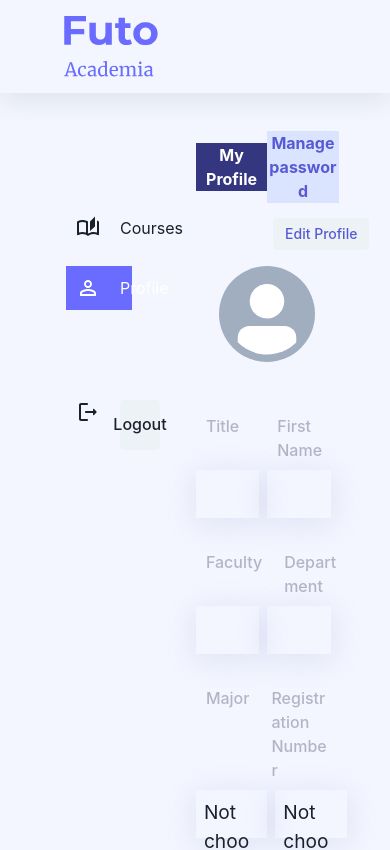
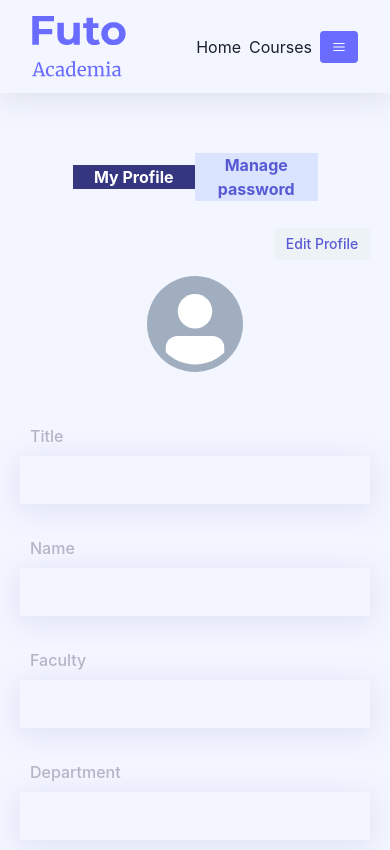
Before and after one commit to vicradon/futo-academia, a React (Vite) app: page /profile in a window 390 px wide. Shown: the top 850 px of the page. Built offline with nearby package versions, Linux system fonts and the light colour scheme; no server answers; sample sign-in values are in the browser's storage.

Commit message:
Modified profile page for better mobile view

```diff
--- a/src/components/Navbar.tsx
+++ b/src/components/Navbar.tsx
@@ -1,8 +1,10 @@
-import { Container, Flex, Image } from "@chakra-ui/react";
+import { Box, Button, Container, Flex, Image, Menu, MenuButton, MenuItem, MenuList, Spacer, Text } from "@chakra-ui/react";
 import Logo from "./Logo";
 import Bell from "../assets/icons/bell.png";
 import { useUser } from "../hooks/useUser";
 import { useEffect, useState } from "react";
+import { HamburgerIcon } from "@chakra-ui/icons";
+import { NavLink } from "react-router-dom";
 
 interface NavbarProps {
 	bgColor: string;
@@ -15,6 +17,13 @@ export default function Navbar({ bgColor }: NavbarProps) {
 	  setUserData(user)
 	}, [user.isLoading])
 
+	const handleLogout = () => {
+		sessionStorage.clear();
+		localStorage.clear();
+
+		window.location.href = "/";
+	};
+
 
 	return (
 		<Container
@@ -26,11 +35,45 @@ export default function Navbar({ bgColor }: NavbarProps) {
 				boxShadow: "rgba(149, 157, 165, 0.2) 0px 8px 24px",
 			}}
 		>
-			<Flex paddingY={"1rem"} paddingX={"3rem"} justifyContent={"space-between"} alignItems={"center"}>
+			<Flex paddingY={"1rem"} paddingX={"1rem"} justifyContent={"space-between"} alignItems={"center"}>
 				<Logo />
+				<Spacer />
+
 				<Flex display={{ base: "none", md: "flex" }} columnGap={2}>
 					<Image src={Bell} boxSize="35px" />
-					<Image src={userData.photo_url} objectFit="cover" boxSize="35px" borderRadius={"50px"}/>
+					<Image src={userData.photo_url} objectFit="cover" boxSize="35px" borderRadius={"50px"} />
+				</Flex>
+
+				<Flex alignItems={"center"} columnGap={2}>
+					<Flex display={{ base: "flex", md: "none" }} columnGap={2}>
+						<Text>Home</Text>
+						<Text>Courses</Text>
+					</Flex>
+
+					<Box gridArea={"faculty"} display={{ base: "flex", md: "none" }}>
+						<Menu>
+							<MenuButton
+								size={{ base: "sm", sm: "sm" }}
+								variant={"solid"}
+								colorScheme={"brand"}
+								color={"white"}
+								as={Button}
+							>
+								<HamburgerIcon />
+							</MenuButton>
+							<MenuList>
+								<MenuItem justifyContent={"center"} borderBottomWidth={"1"} as={NavLink} to="/profile">
+									Profile
+								</MenuItem>
+								<MenuItem justifyContent={"center"} >
+									Notification
+								</MenuItem>
+								<MenuItem justifyContent={"center"} onClick={handleLogout} >
+									Logout
+								</MenuItem>
+							</MenuList>
+						</Menu>
+					</Box>
 				</Flex>
 			</Flex>
 		</Container>
--- a/src/layout/Sidebar.tsx
+++ b/src/layout/Sidebar.tsx
@@ -44,7 +44,7 @@ const Sidebar = () => {
 	};
 
 	return (
-		<Box w="25vw" p="4" ml={"50px"}>
+		<Box  p="30px" display={{base: "none", md: "block"}} >
 			<Stack flexDir="row" justify="center" mb="20" textAlign={"center"}>
 				<Text fontWeight="bold" fontSize="30px" color={"#696CFF"} textAlign={"center"} textTransform={"capitalize"}>
 					{user?.name}
--- a/src/layout/UserProfile.tsx
+++ b/src/layout/UserProfile.tsx
@@ -13,7 +13,7 @@ export default function UserProfile() {
 			<Navbar bgColor="#F3F6FF" />
 			<Flex gap={"2vw"} paddingTop={"110px"}>
 				<Sidebar />
-				<Box display={"flex"} flexDir={"column"} my={8} w="100%" sx={{ marginRight: "50px" }} p={"10px"}>
+				<Box display={"flex"} flexDir={"column"} my={8} w="100%" p={"20px"}>
 						<Center width={"70%"} maxWidth={"700px"} alignSelf={"center"} height={"30px"} justifyContent={"space-around"} textAlign={"center"}>
 							<Heading
 								as={NavLink}
--- a/src/pages/Profile/Profile.tsx
+++ b/src/pages/Profile/Profile.tsx
@@ -142,20 +142,15 @@ export default function Profile() {
 			</Center>
 			<form onSubmit={handleProfileUpdate}>
 			<Flex justifyContent="center" alignItems="start" height="100vh">
-				<div style={{ width: "70%" }}>
+				<div style={{ width: "100%" }}>
+					<Flex width={"100%"} mt={"8"} flexDir={{base: "column", md: "column", lg: "row"}}>
 						<FormControl>
-						<Flex width="100%" mt="8">
-							<FormLabel width="50%" pl={"10px"}>
+							<FormLabel width={"100%"} pl={"10px"}>
 								Title
 							</FormLabel>
-							<FormLabel width="50%" pl={"10px"}>
-								First Name
-							</FormLabel>
-						</Flex>
-						<Flex width="100%" mb="8">
 							{!edit ?
 							<Text
-								width="50%"
+								width={"100%"}
 								mr="2"
 								fontSize={'1.2rem'}
 								p={2}
@@ -165,7 +160,7 @@ export default function Profile() {
 							</Text>
 							:
 							<Input
-								width="50%"
+								width={"100%"}
 								mr="2"
 								placeholder={formData.title}
 								name="title"
@@ -173,9 +168,14 @@ export default function Profile() {
 								onChange={handleChange}
 								sx={{ boxShadow: "0px 5px 28.5px 1.5px #9598C833", borderRadius: 0, height: "3rem" }}
 							/>}
+						</FormControl>
+						<FormControl>
+							<FormLabel width={"100%"} pl={"10px"} mt={{base: "8", lg: "0"}}>
+								Name
+							</FormLabel>
 							{!edit ?
 							<Text
-								width="50%"
+								width={"100%"}
 								mr="2"
 								fontSize={'1.2rem'}
 								p={2}
@@ -185,7 +185,7 @@ export default function Profile() {
 							</Text>
 							:
 							<Input
-								width="50%"
+								width={"100%"}
 								ml="2"
 								placeholder={formData.name}
 								name="name"
@@ -194,20 +194,16 @@ export default function Profile() {
 								sx={{ boxShadow: "0px 5px 28.5px 1.5px #9598C833", borderRadius: 0, height: "3rem" }}
 							/>
 						}
+						</FormControl>
 					</Flex>
-
-						<Flex width="100%" mt="8">
-							<FormLabel width="50%" pl={"10px"}>
+					<Flex width={"100%"} mt={"8"} flexDir={{base: "column", md: "column", lg: "row"}}>
+						<FormControl>
+							<FormLabel width={"100%"} pl={"10px"}>
 								Faculty
 							</FormLabel>
-							<FormLabel width="50%" pl={"10px"}>
-								Department
-							</FormLabel>
-						</Flex>
-						<Flex width="100%" mb="8" justifyContent={"space-between"}>
 							{!edit ?
 							<Text
-								width="50%"
+								width={"100%"}
 								mr="2"
 								fontSize={'1.2rem'}
 								p={2}
@@ -216,7 +212,7 @@ export default function Profile() {
 								{formData.faculty}
 							</Text>
 							:
-							<Select width="48%" name="faculty" required onChange={handleChange} defaultValue={formData.faculty} >
+							<Select width="100%" name="faculty" required onChange={handleChange} defaultValue={formData.faculty} >
 								<option value="SAAT">SAAT - School of Agriculture And Agricultural Technology</option>
 								<option value="SBMS">SBMS - School of Basic Medical Science</option>
 								<option value="SEET">SEET - School of Engineering and Engineering Technology</option>
@@ -230,9 +226,14 @@ export default function Profile() {
 								<option value="SPGS">SPGS - School of Postgraduate Studies</option>
 							</Select>
 							}
+						</FormControl>
+						<FormControl>
+							<FormLabel width={"100%"} pl={"10px"} mt={{base: "8", lg: "0"}}>
+								Department
+							</FormLabel>
 							{!edit ?
 							<Text
-								width="50%"
+								width={"100%"}
 								mr="2"
 								fontSize={'1.2rem'}
 								p={2}
@@ -242,11 +243,11 @@ export default function Profile() {
 							</Text>
 							:
 							!formData.faculty ?
-								<Select name="department" width={"48%"} defaultValue={formData.department} required onChange={handleChange}>
+								<Select name="department" width={"100%"} defaultValue={formData.department} required onChange={handleChange}>
 								</Select>
 							:
 							formData.faculty === "SAAT" ?
-								<Select name="department" width={"48%"} defaultValue={formData.department} required onChange={handleChange}>
+								<Select name="department" width={"100%"} defaultValue={formData.department} required onChange={handleChange}>
 									<option value="AGE">AGE - Agricultural Extension</option>
 									<option value="AGR">AGR - Agricultural Economics</option>
 									<option value="AST">AST - Animal Science and Technology</option>
@@ -257,7 +258,7 @@ export default function Profile() {
 								</Select>
 							:
 							formData.faculty === "SBMS" ?
-								<Select name="department" width={"48%"} defaultValue={formData.department} required onChange={handleChange}>
+								<Select name="department" width={"100%"} defaultValue={formData.department} required onChange={handleChange}>
 									<option value="ANA">ANA - Anatomy</option>
 									<option value="BCB">BCB - Biochemistry</option>
 									<option value="CMM">CMM - Community Health</option>
@@ -274,7 +275,7 @@ export default function Profile() {
 								</Select>
 							:
 							formData.faculty === "SEET" ?
-								<Select name="department" width={"48%"} defaultValue={formData.department} required onChange={handleChange}>
+								<Select name="department" width={"100%"} defaultValue={formData.department} required onChange={handleChange}>
 									<option value="ABE">ABE - Agricultural and Bioresources Engineering</option>
 									<option value="BME">BME - Biomedical Engineering</option>
 									<option value="CHE">CHE - Chemical Engineering</option>
@@ -287,7 +288,7 @@ export default function Profile() {
 								</Select>
 							:
 							formData.faculty === "SESET" ?
-								<Select name="department" width={"48%"} defaultValue={formData.department} required onChange={handleChange}>
+								<Select name="department" width={"100%"} defaultValue={formData.department} required onChange={handleChange}>
 									<option value="CME">CME - Department of Computer Engineering</option>
 									<option value="EPE">EPE - Department of Electrical (Power Systems) Engineering</option>
 									<option value="ELE">ELE - Department of Electronics Engineering</option>
@@ -297,7 +298,7 @@ export default function Profile() {
 								</Select>
 							:
 							formData.faculty === "SICT" ?
-								<Select name="department" width={"48%"} defaultValue={formData.department} required onChange={handleChange}>
+								<Select name="department" width={"100%"} defaultValue={formData.department} required onChange={handleChange}>
 									<option value="CSC">CSC - Computer Science</option>
 									<option value="CYB">CYB - Cyber Security</option>
 									<option value="IFT">IFT - Information Technology</option>
@@ -305,7 +306,7 @@ export default function Profile() {
 								</Select>
 							:
 							formData.faculty === "SLIT" ?
-								<Select name="department" width={"48%"} defaultValue={formData.department} required onChange={handleChange}>
+								<Select name="department" width={"100%"} defaultValue={formData.department} required onChange={handleChange}>
 									<option value="EIN">EIN - Entrepreneurship and Innovation</option>
 									<option value="LTT">LTT - Logistics and Transport Technology</option>
 									<option value="MTL">MTL - Maritime Technology and Logistics</option>
@@ -314,7 +315,7 @@ export default function Profile() {
 								</Select>
 							:
 							formData.faculty === "SOBS" ?
-								<Select name="department" width={"48%"} defaultValue={formData.department} required onChange={handleChange}>
+								<Select name="department" width={"100%"} defaultValue={formData.department} required onChange={handleChange}>
 									<option value="BCB">BCB - Biochemistry</option>
 									<option value="BIO">BIO - Biology</option>
 									<option value="BTY">BTY - Biotechnology</option>
@@ -323,7 +324,7 @@ export default function Profile() {
 								</Select>
 							:
 							formData.faculty === "SOES" ?
-								<Select name="department" width={"48%"} defaultValue={formData.department} required onChange={handleChange}>
+								<Select name="department" width={"100%"} defaultValue={formData.department} required onChange={handleChange}>
 									<option value="ARC">ARC - Architecture</option>
 									<option value="BLD">BLD - Building Technology</option>
 									<option value="EVM">EVM - Environmental Management</option>
@@ -333,7 +334,7 @@ export default function Profile() {
 								</Select>
 							:
 							formData.faculty === "SOHT" ?
-								<Select name="department" width={"48%"} defaultValue={formData.department} required onChange={handleChange}>
+								<Select name="department" width={"100%"} defaultValue={formData.department} required onChange={handleChange}>
 									<option value="DNT">DNT - Dental Technology</option>
 									<option value="EHS">EHS - Environmental Health Science</option>
 									<option value="OPT">OPT - Optometry</option>
@@ -342,7 +343,7 @@ export default function Profile() {
 								</Select>
 							:
 							formData.faculty === "SOPS" ?
-								<Select name="department" width={"48%"} defaultValue={formData.department} required onChange={handleChange}>
+								<Select name="department" width={"100%"} defaultValue={formData.department} required onChange={handleChange}>
 									<option value="CHM">CHM - Chemistry</option>
 									<option value="GEO">GEO - Geology</option>
 									<option value="MTH">MTH - Mathematics</option>
@@ -354,23 +355,19 @@ export default function Profile() {
 							formData.faculty === "SPGS" ?
 								<Input type="text" name="department" value="PGS" disabled/>
 							:
-							<Select name="department" width={"48%"} defaultValue={formData.department} required onChange={handleChange}>
+							<Select name="department" width={"100%"} defaultValue={formData.department} required onChange={handleChange}>
 							</Select>
 							}
+						</FormControl>
 					</Flex>
-
-						<Flex width="100%" mt="8">
-							<FormLabel width="50%" pl={"10px"}>
+					<Flex width={"100%"} mt={"8"} flexDir={{base: "column", md: "column", lg: "row"}}>
+						<FormControl>
+							<FormLabel width={"100%"} pl={"10px"}>
 								Major
 							</FormLabel>
-							{!formData.is_instructor && <FormLabel width="50%" pl={"10px"}>
-								Registration Number
-							</FormLabel>}
-						</Flex>
-						<Flex width="100%" mb="8">
 							{!edit ?
 							<Text
-								width="50%"
+								width={"100%"}
 								mr="2"
 								fontSize={'1.2rem'}
 								p={2}
@@ -379,16 +376,21 @@ export default function Profile() {
 								{formData.major ? formData.major : "Not choosen"}
 							</Text>
 							:
-							<Select name="major" width={"50%"} placeholder="SELECT MAJOR" required onChange={handleChange} defaultValue={formData.major}>
+							<Select name="major" width={"100%"} placeholder="SELECT MAJOR" required onChange={handleChange} defaultValue={formData.major}>
 								<option value="AAA">AAA - First Option</option>
 								<option value="BBB">BBB - Second Option</option>
 								<option value="CCC">CCC - Third Option</option>
 								<option value="DDD">DDD - Fourth Option</option>
 							</Select>
 							}
+						</FormControl>
+						<FormControl>
+							{!formData.is_instructor && <FormLabel width={{base: "100%", md: "50%"}} pl={"10px"}>
+								Registration Number
+							</FormLabel>}
 							{!edit ?
 							!formData.is_instructor && <Text
-								width="50%"
+								width={{base: "100%", md: "50%"}}
 								mr="2"
 								fontSize={'1.2rem'}
 								p={2}
@@ -398,7 +400,7 @@ export default function Profile() {
 							</Text>
 							: !formData.is_instructor &&
 							<Input
-								width="50%"
+								width={{base: "100%", md: "50%"}}
 								mr="2"
 								placeholder="Department option"
 								name="id"
@@ -407,10 +409,10 @@ export default function Profile() {
 								sx={{ boxShadow: "0px 5px 28.5px 1.5px #9598C833", borderRadius: 0, height: "3rem" }}
 							/>
 							}
+						</FormControl>
 					</Flex>
-						<Flex width="100%" mt="8">
-							<FormLabel width="50%">Bio </FormLabel>
-						</Flex>
+					<FormControl>
+						<FormLabel mt="8" width={"100%"}>Bio </FormLabel>
 						<Flex width="100%" mb="8">
 						{!edit ?
 							<Text
--- a/src/pages/lecturer/UploadCourse.tsx
+++ b/src/pages/lecturer/UploadCourse.tsx
@@ -103,28 +103,27 @@ const UploadCourse = () => {
 	};
 
 	return (
-		<Box bg={"#F3F6FF"}>
+		<Box bg={"#F3F6FF"} >
 			<Navbar bgColor="#F3F6FF" />
 			<Flex gap={"2vw"} paddingTop={"110px"}>
 				<Sidebar />
 				<Box paddingTop={"20px"} sx={{ marginRight: "50px" }}>
-					<HoverableArrowBackIcon onClick={handleGoBack} />
-					<Box padding={"40px 80px"} width={"73vw"} maxWidth={"1200px"}>
+					<HoverableArrowBackIcon onClick={handleGoBack} marginLeft={"30px"} />
+					<Box padding={"20px 20px"} width={{base: "100vw", md: "73vw"}} maxWidth={"1200px"}>
 						<>
 							<Box fontWeight="bold" mb={10} color={"#585AD4"} textAlign={"center"}>
 								<Heading size="lg">Upload New Course</Heading>
 							</Box>
-							<VStack spacing={4} align="stretch">
-								{" "}
-								<Flex justifyContent={"space-between"} columnGap={4} as="form" onSubmit={handleSubmit}>
-									<Box>
+							<VStack spacing={4} >
+								<Flex justifyContent={"space-between"} columnGap={4} as="form" onSubmit={handleSubmit} width={"100%"} p={"0rem"} flexDir={{base: "column", md: "row"}}>
+									<Box  width={{base: "100%", md: "50%"}}>
 										<FormControl isRequired>
 											<FormLabel display={"flex"} columnGap={4}>
-												<Heading size="sm" color={"#151633"}>
+												<Heading size="sm" color={"#151633"} >
 													Title
 												</Heading>
 											</FormLabel>
-											<Input value={courseTitle} required onChange={handleCourseTitleChange} bg="#fff" placeholder="Enter title here" />
+											<Input value={courseTitle} required onChange={handleCourseTitleChange} bg="#fff" placeholder="Title" mb={"20px"} />
 										</FormControl>
 										<FormControl>
 											<FormLabel display={"flex"} columnGap={4}>
@@ -159,7 +158,7 @@ const UploadCourse = () => {
 											<Textarea value={courseDescription} onChange={handleCourseDescriptionChange} sx={{ marginBottom: "20px" }} bg="#fff" />
 										</FormControl>
 									</Box>
-									<Box>
+									<Box width={{base: "100%", md: "50%"}} >
 										<FormControl>
 											<FormLabel>
 												<Heading size="sm" color={"#151633"}>
@@ -212,10 +211,10 @@ const UploadCourse = () => {
 									</Box>
 								</Flex>
 								<Flex alignItems={"center"} justifyContent={"center"} gap={"20px"}>
-									<Button onClick={handleCancel} width={"200px"} border={"1px solid #EB5757"} color={"#EB5757"}>
+									<Button onClick={handleCancel} maxWidth={"200px"} border={"1px solid #EB5757"} color={"#EB5757"}>
 										Cancel
 									</Button>
-									<Button type="submit" onClick={handleSubmit} colorScheme="brand" mr={2} width={"200px"}>
+									<Button type="submit" onClick={handleSubmit} colorScheme="brand" mr={2} maxWidth={"200px"}>
 										Done
 									</Button>
 								</Flex>
```
Lines whose indentation alone changed are shown as unchanged.
